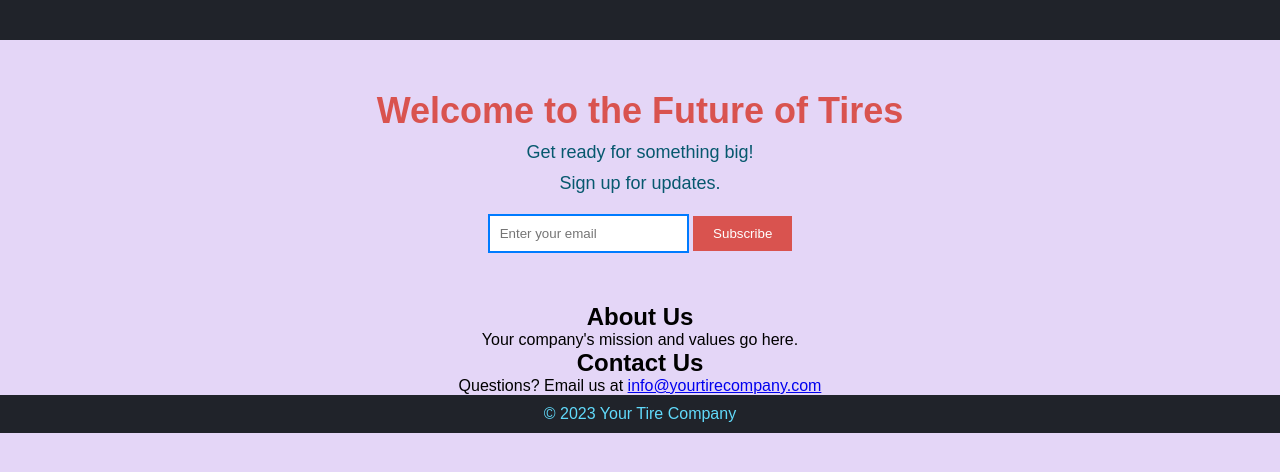
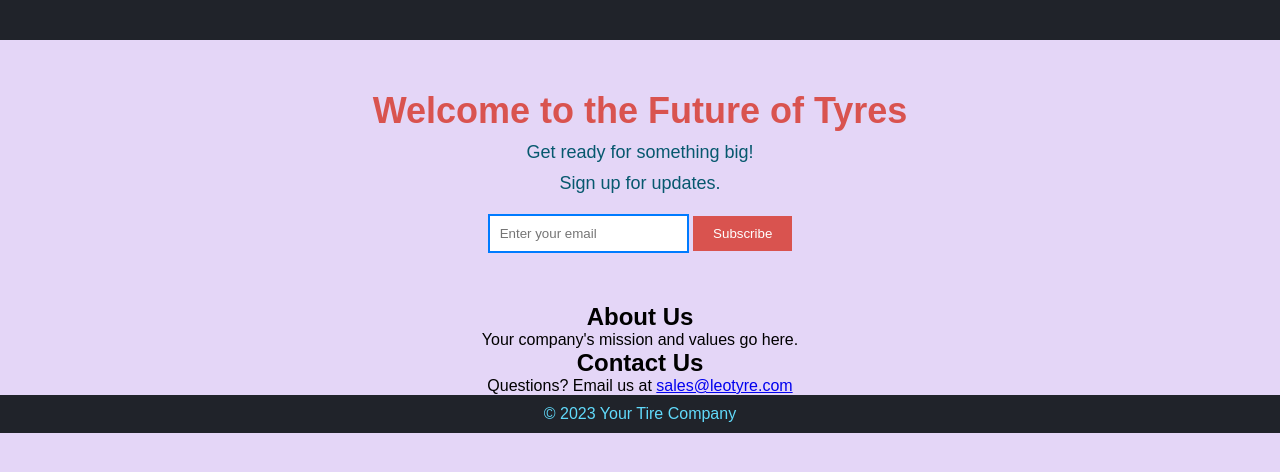
Before and after one commit to sbrahma0/website, a plain HTML site: page index.html in a window 1280 px wide. Drawn offline with Linux system fonts and the light colour scheme.

Commit message:
minor changes

```diff
--- a/index.html
+++ b/index.html
@@ -14,7 +14,7 @@
         <!-- Your company logo and navigation can go here -->
     </header>
     <section class="announcement">
-        <h1>Welcome to the Future of Tires</h1>
+        <h1>Welcome to the Future of Tyres</h1>
         <p>Get ready for something big!</p>
         <p>Sign up for updates.</p>
         <form>
@@ -28,7 +28,7 @@
     </section>
     <section class="contact">
         <h2>Contact Us</h2>
-        <p>Questions? Email us at <a href="mailto:sales@leotyre.com">info@yourtirecompany.com</a></p>
+        <p>Questions? Email us at <a href="mailto:sales@leotyre.com">sales@leotyre.com</a></p>
     </section>
     <!-- Other sections as needed -->
     <footer>
```
